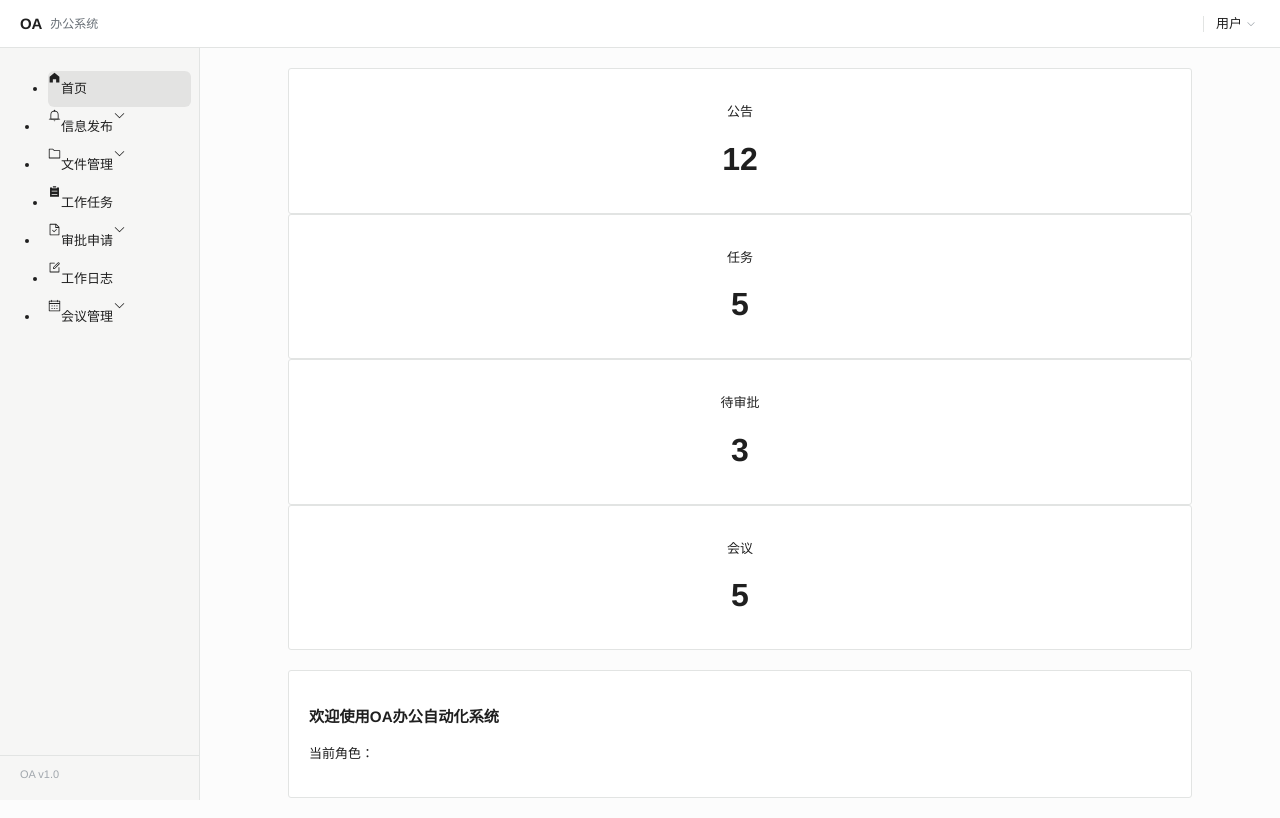
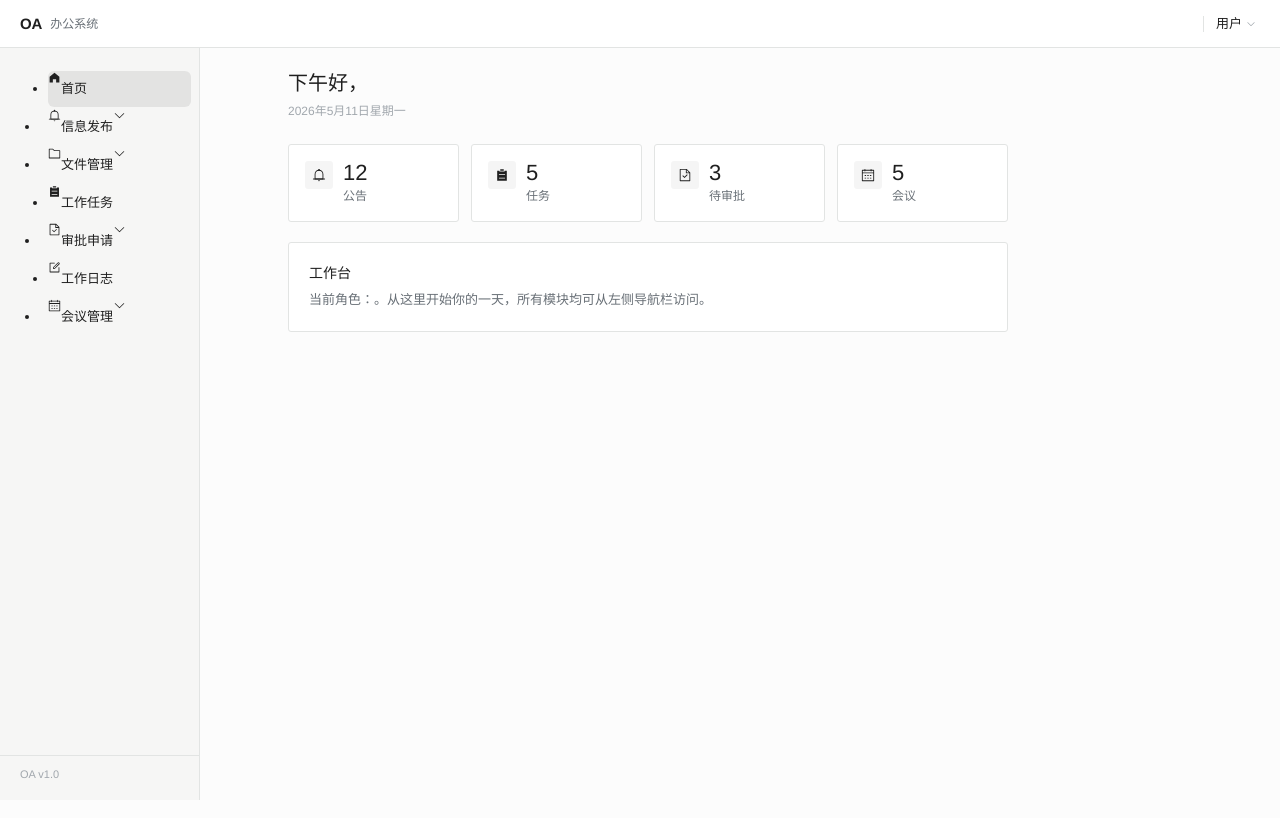
Before and after one commit to MengXiMoon/OA, a Vue app in the folder oa-web/: page /dashboard in a window 1280 px wide. Built offline with nearby package versions, Linux system fonts and the light colour scheme; no server answers; sample sign-in values are in the browser's storage.

Commit message:
feat: 重写仪表盘，陶瓷素白统计卡片

```diff
--- a/oa-web/src/views/dashboard/Dashboard.vue
+++ b/oa-web/src/views/dashboard/Dashboard.vue
@@ -1,59 +1,73 @@
 <template>
-  <div>
-    <el-row :gutter="20">
-      <el-col :span="6">
-        <el-card>
-          <div class="stat">
-            <p>公告</p>
-            <h2>12</h2>
-          </div>
-        </el-card>
-      </el-col>
-      <el-col :span="6">
-        <el-card>
-          <div class="stat">
-            <p>任务</p>
-            <h2>{{ taskCount }}</h2>
-          </div>
-        </el-card>
-      </el-col>
-      <el-col :span="6">
-        <el-card>
-          <div class="stat">
-            <p>待审批</p>
-            <h2>3</h2>
-          </div>
-        </el-card>
-      </el-col>
-      <el-col :span="6">
-        <el-card>
-          <div class="stat">
-            <p>会议</p>
-            <h2>5</h2>
-          </div>
-        </el-card>
-      </el-col>
-    </el-row>
-    <el-card style="margin-top:20px">
-      <h3>欢迎使用OA办公自动化系统</h3>
-      <p>当前角色：{{ roleName }}</p>
-    </el-card>
+  <div class="dashboard">
+    <div class="greeting">
+      <h1 class="greeting-text">{{ greeting }}，{{ userStore.userInfo?.realName }}</h1>
+      <p class="greeting-date">{{ today }}</p>
+    </div>
+    <div class="stat-grid">
+      <div class="stat-card" v-for="item in stats" :key="item.label">
+        <div class="stat-icon"><el-icon :size="14"><component :is="item.icon" /></el-icon></div>
+        <div class="stat-body">
+          <span class="stat-number">{{ item.value }}</span>
+          <span class="stat-label">{{ item.label }}</span>
+        </div>
+      </div>
+    </div>
+    <div class="welcome-card">
+      <h3 class="welcome-title">工作台</h3>
+      <p class="welcome-text">当前角色：{{ roleName }}。从这里开始你的一天，所有模块均可从左侧导航栏访问。</p>
+    </div>
   </div>
 </template>
 
 <script setup>
 import { ref, computed } from 'vue'
 import { useUserStore } from '@/stores/user'
+import { Bell, List, DocumentChecked, Calendar } from '@element-plus/icons-vue'
 
 const userStore = useUserStore()
-const taskCount = ref(5)
+
 const roleName = computed(() => {
   const map = { admin: '管理员', manager: '部门经理', employee: '普通员工' }
   return map[userStore.role] || ''
 })
+
+const greeting = computed(() => {
+  const h = new Date().getHours()
+  if (h < 12) return '早上好'
+  if (h < 18) return '下午好'
+  return '晚上好'
+})
+
+const today = computed(() => new Date().toLocaleDateString('zh-CN', { year:'numeric', month:'long', day:'numeric', weekday:'long' }))
+
+const stats = ref([
+  { label: '公告', value: 12, icon: Bell },
+  { label: '任务', value: 5, icon: List },
+  { label: '待审批', value: 3, icon: DocumentChecked },
+  { label: '会议', value: 5, icon: Calendar },
+])
 </script>
 
 <style scoped>
-.stat { text-align:center; }
-.stat h2 { font-size:32px; margin:10px 0; }
+.dashboard { max-width: 720px; }
+.greeting { margin-bottom: 24px; }
+.greeting-text { font-size: 20px; font-weight: 500; color: var(--text-primary); margin: 0 0 4px; }
+.greeting-date { font-size: 12px; color: var(--text-disabled); margin: 0; }
+.stat-grid { display: grid; grid-template-columns: repeat(4, 1fr); gap: 12px; margin-bottom: 20px; }
+.stat-card {
+  display: flex; align-items: flex-start; gap: 10px; padding: 16px;
+  background: var(--bg-surface); border: 0.5px solid var(--border-color);
+  border-radius: var(--radius-sm); cursor: default;
+  transition: border-color 0.15s, background 0.15s;
+}
+.stat-card:hover { border-color: var(--text-primary); background: rgba(0,0,0,0.005); }
+.stat-icon { display: flex; align-items: center; justify-content: center; width: 28px; height: 28px; border-radius: var(--radius-sm); background: rgba(0,0,0,0.04); color: var(--text-primary); flex-shrink: 0; }
+.stat-body { display: flex; flex-direction: column; }
+.stat-number { font-size: 22px; font-weight: 500; color: var(--text-primary); line-height: 1.1; }
+.stat-label { font-size: 12px; color: var(--text-secondary); margin-top: 2px; }
+.welcome-card { padding: 20px; background: var(--bg-surface); border: 0.5px solid var(--border-color); border-radius: var(--radius-sm); }
+.welcome-title { font-size: 14px; font-weight: 500; color: var(--text-primary); margin: 0 0 6px; }
+.welcome-text { font-size: 13px; color: var(--text-secondary); margin: 0; line-height: 1.6; }
+@media (max-width: 900px) { .stat-grid { grid-template-columns: repeat(2, 1fr); } }
 </style>
```
